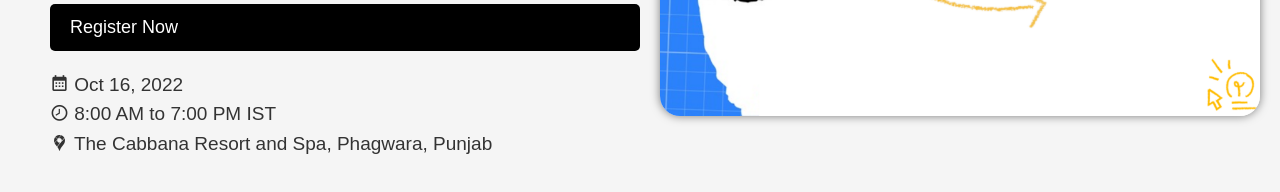
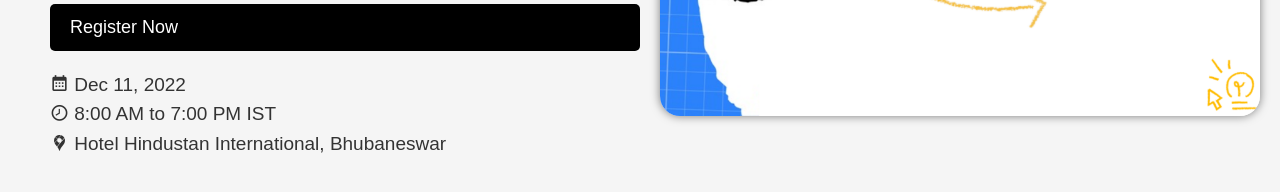
Before and after one commit to DevfestBhubaneswar/devfestbhubaneswar.github.io, a plain HTML site: page index.html in a window 1280 px wide. Shown: the part 506-698 px from the top of the page. Drawn offline with Linux system fonts and the light colour scheme; a web font is replaced by a local one.

Commit message:
[update]/details

```diff
--- a/index.html
+++ b/index.html
@@ -49,9 +49,9 @@
                 <p>DevFest Bhubaneswar is a community-led, developer event hosted by GDG Bhubaneswar. It is a day-long event with a series of talks, workshops, and lightning talks covering a wide range of topics related to web and mobile development, design, and more.</p>
                 <a href="https://gdg.community.dev/events/details/google-gdg-bhubaneswar-presents-devfest-bhubaneswar-2021/" target="_blank" class="btn">Register Now</a>
                 <div class="details">
-                  <p style="font-size: 19px;"><i aria-hidden="true" class="v-icon notranslate mdi mdi-calendar-month theme--light"></i> Oct 16, 2022
+                  <p style="font-size: 19px;"><i aria-hidden="true" class="v-icon notranslate mdi mdi-calendar-month theme--light"></i> Dec 11, 2022
                       <br><i aria-hidden="true" class="v-icon notranslate mdi mdi-clock-time-eight-outline theme--light"></i> 8:00 AM to 7:00 PM IST
-                      <br><i aria-hidden="true" class="v-icon notranslate mdi mdi-google-maps theme--light"></i> The Cabbana Resort and Spa, Phagwara, Punjab
+                      <br><i aria-hidden="true" class="v-icon notranslate mdi mdi-google-maps theme--light"></i> Hotel Hindustan International, Bhubaneswar
                     </p>
               </div>
             </div>
```
